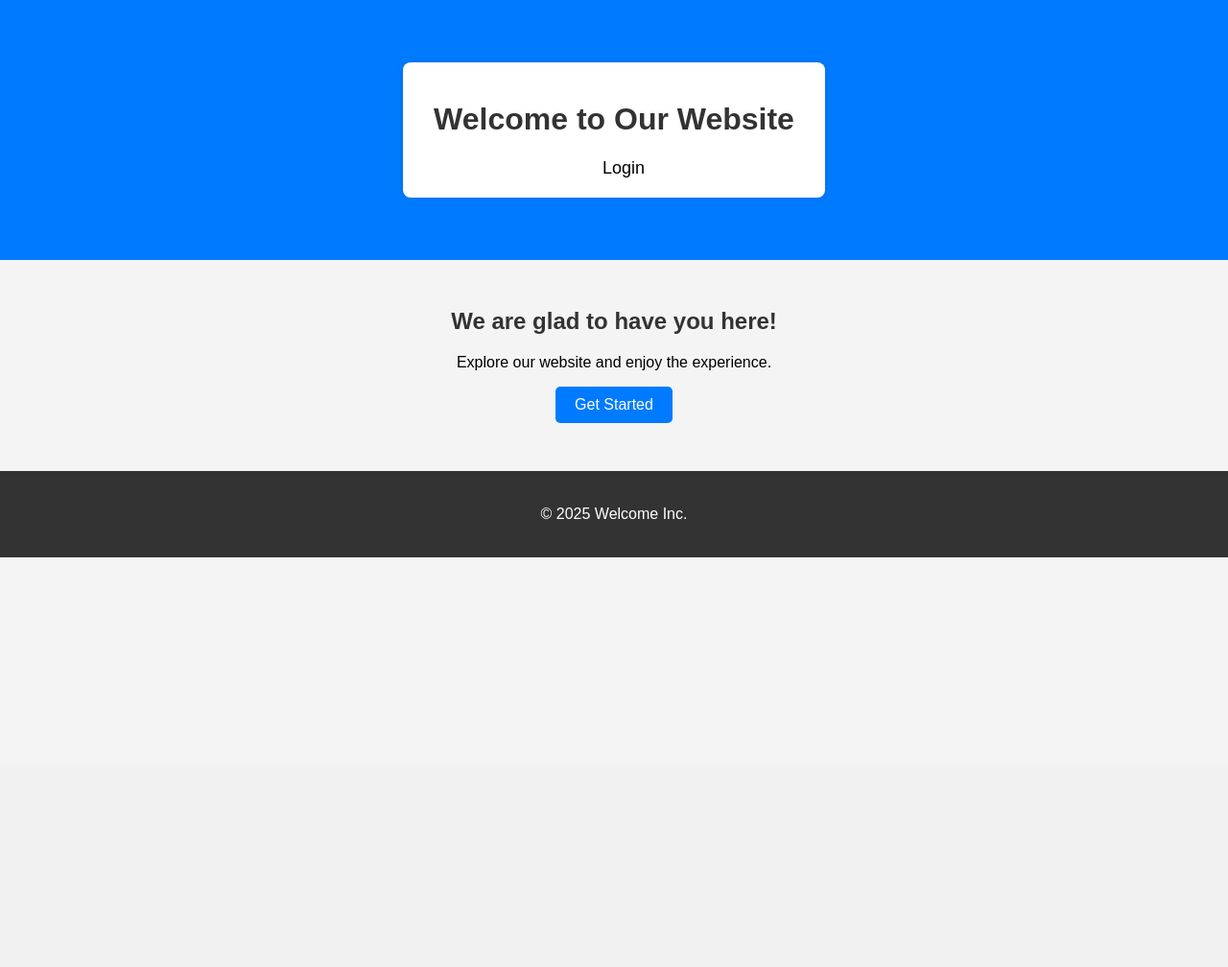
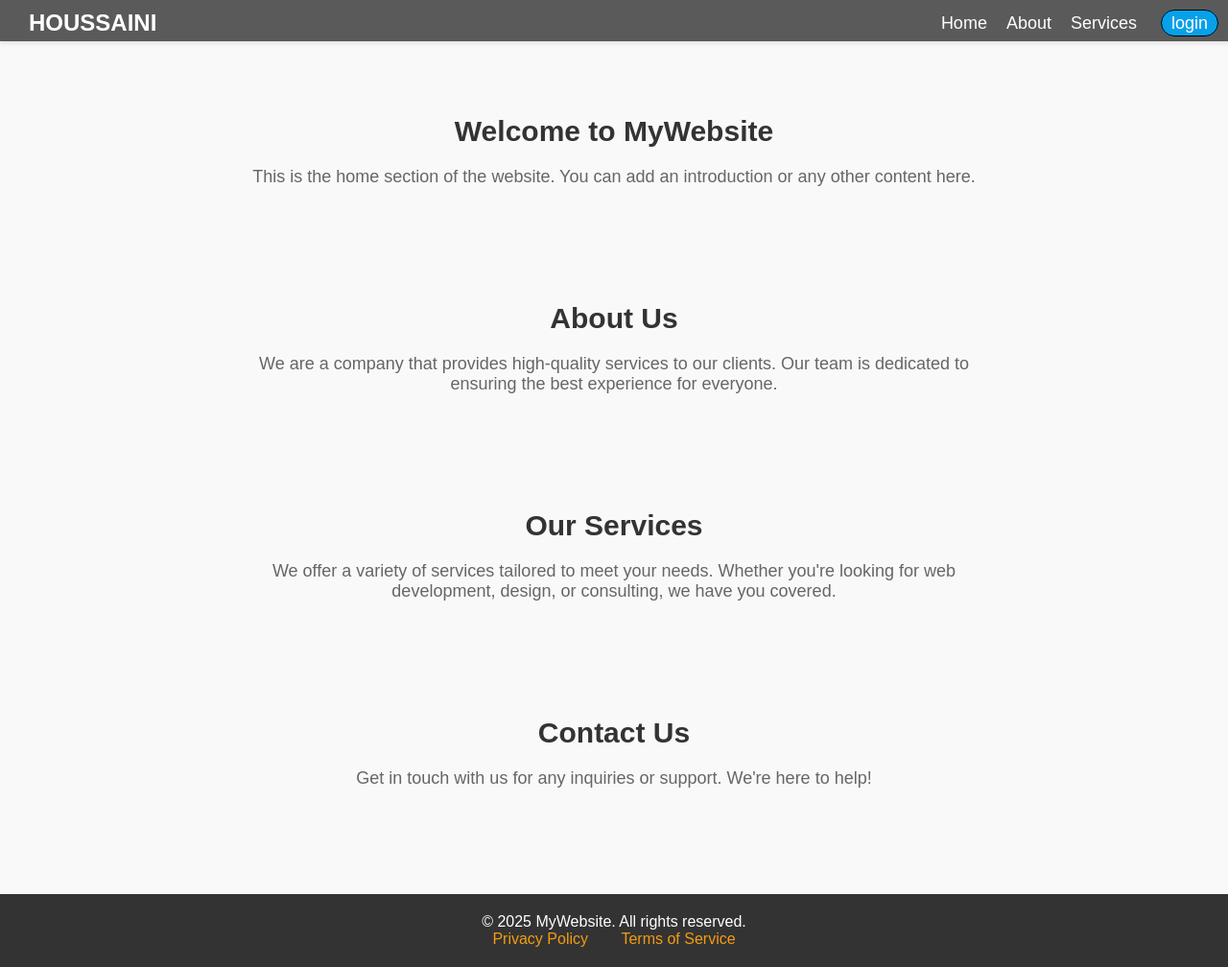
Before and after one commit to houssainiS/PFE, a Django app: template templates/login/index.html in a window 1280 px wide. Shown: the whole page at 96% size. Before the commit the page ends 581 px from the top, so only its background shows below. Run offline with Django 3.2, Linux system fonts and the light colour scheme; the template is opened without the code that fills it, so the values that code supplies are empty.

Commit message:
changed style for the welcome page , login & register

```diff
--- a/static/css/login_style.css
+++ b/static/css/login_style.css
@@ -1,88 +1,95 @@
-/* General Styles */
-body {
-    font-family: Arial, sans-serif;
+* {
     margin: 0;
     padding: 0;
-    background: #f4f4f4;
+    box-sizing: border-box;
+    font-family: 'Arial', sans-serif;
+}
+
+body {
+    background-color: #f4f7fa;
+    display: flex;
+    justify-content: center;
+    align-items: center;
+    height: 100vh;
+    margin: 0;
+}
+
+.container {
+    background-color: white;
+    padding: 30px;
+    padding-top: 50px;
+    border-radius: 8px;
+    box-shadow: 0 4px 8px rgba(0, 0, 0, 0.1);
+    width: 100%;
+    max-width: 400px;
     text-align: center;
 }
 
-.container {
-    max-width: 400px;
-    margin: 50px auto;
-    padding: 20px;
-    background: white;
-    box-shadow: 0 0 10px rgba(0, 0, 0, 0.1);
-    border-radius: 8px;
+h2 {
+    margin-bottom: 20px;
+    font-size: 24px;
+    color: #333;
+    font-weight: 600;
 }
 
-h1, h2 {
-    color: #333;
-}
-
-/* Header */
-header {
-    background: #007bff;
-    color: white;
-    padding: 15px;
-    text-align: center;
-}
-
-nav a {
-    color: black;
-    text-decoration: none;
-    font-size: 18px;
-    margin-left: 20px;
-}
-
-/* Hero Section */
-.hero {
-    margin: 50px auto;
-    text-align: center;
-}
-
-#cta-button {
-    background: #007bff;
-    color: white;
-    border: none;
-    padding: 10px 20px;
-    font-size: 16px;
-    cursor: pointer;
-    border-radius: 5px;
-}
-
-/* Forms */
 form {
     display: flex;
     flex-direction: column;
+    gap: 20px;
 }
 
-input {
+input[type="text"],
+input[type="password"],
+input[type="email"],
+input[type="username"] {
+    padding: 10px;
+    border: 1px solid #ccc;
+    border-radius: 4px;
+    font-size: 16px;
     width: 100%;
-    padding: 10px;
-    margin: 10px 0;
-    border: 1px solid #ddd;
-    border-radius: 5px;
+}
+
+input[type="text"]:focus,
+input[type="password"]:focus {
+    border-color: #5c6bc0;
+    outline: none;
 }
 
 button {
-    background: #007bff;
+    padding: 12px;
+    background-color: #5c6bc0;
+    border: none;
     color: white;
-    padding: 10px;
-    border: none;
+    font-size: 16px;
+    border-radius: 4px;
     cursor: pointer;
-    border-radius: 5px;
+    transition: background-color 0.3s;
 }
 
 button:hover {
-    background: #0056b3;
+    background-color: #3f4a8a;
 }
 
-/* Footer */
-footer {
-    margin-top: 50px;
-    padding: 20px;
-    background: #333;
-    color: white;
-    text-align: center;
+p {
+    color: #777;
+    font-size: 14px;
 }
+
+a {
+    color: #5c6bc0;
+    text-decoration: none;
+}
+
+a:hover {
+    text-decoration: underline;
+}
+
+p {
+    margin-top: 20px;
+}
+
+.error {
+    color: red;
+    font-size: 14px;
+    margin-top: 10px;
+}
--- /dev/null
+++ b/static/css/welcome.css
@@ -0,0 +1,117 @@
+* {
+    scroll-behavior: smooth;
+    margin: 0;
+    padding: 0;
+}
+
+body {
+    font-family: Arial, sans-serif;
+    background-color: #f9f9f9;
+    padding-top: 60px; /* Add padding to prevent the header from covering content */
+}
+
+.header {
+    display: flex;
+    justify-content: space-between;
+    align-items: center;
+    background-color: rgba(51, 51, 51, 0.1); /* 0.1 opacity */ /* Initially invisible */
+    padding: 10px 30px 5px 30px;
+    box-shadow: none;
+    transition: all 0.3s ease-in-out;
+    position: fixed; /* Fix the header at the top */
+    top: 0; /* Align it to the top */
+    left: 0;
+    width: 100%; /* Ensure the header spans the full width */
+    z-index: 10; /* Ensure the header stays on top of other elements */
+}
+
+.logo {
+    font-size: 24px;
+    font-weight: bold;
+    color: #333;
+    text-transform: uppercase;
+}
+
+.nav-links {
+    list-style: none;
+    display: flex;
+    gap: 20px;
+}
+
+.nav-links li {
+    margin: 0;
+}
+
+.nav-links a {
+    text-decoration: none;
+    color: #333;
+    font-size: 18px;
+    transition: color 0.3s ease;
+}
+
+/* Header becomes visible when hovered */
+.header:hover {
+    background-color: rgba(51, 51, 51, 0.8); /* 0.5 opacity for the background */
+    box-shadow: 0 2px 5px rgba(0, 0, 0, 0.1);
+}
+
+/* Make links white when the header is hovered */
+.header:hover .logo, .header:hover .nav-links a {
+    color: #fff;
+}
+
+/* Make the links orange when hovered over individually */
+.nav-links a:hover {
+    color: #08a0e9 !important; /* Orange color on individual hover */
+}
+
+/* Section styles */
+section {
+    padding: 60px 30px;
+    text-align: center;
+}
+
+h2 {
+    font-size: 30px;
+    color: #333;
+    margin-bottom: 20px;
+}
+
+.section-content {
+    font-size: 18px;
+    color: #666;
+    max-width: 800px;
+    margin: 0 auto;
+}
+
+/* Footer styles */
+footer {
+    background-color: #333;
+    color: white;
+    text-align: center;
+    padding: 20px;
+    margin-top: 50px;
+}
+
+footer a {
+    color: #f39c12;
+    text-decoration: none;
+    margin: 0 15px;
+}
+
+footer a:hover {
+    text-decoration: underline;
+}
+
+.login-btn{
+    border: 1px solid black !important;
+    padding: 3px 10px;
+    border-radius: 20px;
+    margin-right: 40px;
+    margin-left: 5px;
+    background-color: #08a0e9 !important;
+    color: white !important
+}
+.login-btn:hover{
+    background-color: #333 !important;
+}
--- a/templates/login/index.html
+++ b/templates/login/index.html
@@ -5,28 +5,68 @@
     <meta name="viewport" content="width=device-width, initial-scale=1.0">
     <title>Welcome Page</title>
     {% load static %}
-    <link rel="stylesheet" href="{%static 'css/login_style.css'%}">
+    <link rel="stylesheet" href="{%static 'css/welcome.css'%}">
 </head>
 <body>
-    <header>
-        <div class="container">
-            <h1>Welcome to Our Website</h1>
-            <nav>
-                <a href="{% url 'login'%}">Login</a>
-            </nav>
-        </div>
+    <header class="header">
+        <div class="logo">Houssaini</div>
+        <nav>
+            <ul class="nav-links">
+                <li><a href="#home">Home</a></li>
+                <li><a href="#about">About</a></li>
+                <li><a href="#services">Services</a></li>
+                <li><a class="login-btn" href="{% url 'login'%}">login</a></li>
+            </ul>
+        </nav>
     </header>
-    <main>
-        <section class="hero">
-            <h2>We are glad to have you here!</h2>
-            <p>Explore our website and enjoy the experience.</p>
-            <button id="cta-button">Get Started</button>
-        </section>
-    </main>
+
+    <!-- Home Section -->
+    <section id="home">
+        <h2>Welcome to MyWebsite</h2>
+        <p class="section-content">This is the home section of the website. You can add an introduction or any other content here.</p>
+    </section>
+
+    <!-- About Section -->
+    <section id="about">
+        <h2>About Us</h2>
+        <p class="section-content">We are a company that provides high-quality services to our clients. Our team is dedicated to ensuring the best experience for everyone.</p>
+    </section>
+
+    <!-- Services Section -->
+    <section id="services">
+        <h2>Our Services</h2>
+        <p class="section-content">We offer a variety of services tailored to meet your needs. Whether you're looking for web development, design, or consulting, we have you covered.</p>
+    </section>
+
+    <!-- Contact Section -->
+    <section id="contact">
+        <h2>Contact Us</h2>
+        <p class="section-content">Get in touch with us for any inquiries or support. We're here to help!</p>
+    </section>
+
+    <!-- Footer -->
     <footer>
-        <p>&copy; 2025 Welcome Inc.</p>
+        <p>&copy; 2025 MyWebsite. All rights reserved.</p>
+        <a href="#">Privacy Policy</a>
+        <a href="#">Terms of Service</a>
     </footer>
 
-    <script src="script.js"></script>
+    <script>
+        let lastScrollTop = 0; // Track the last scroll position
+        const header = document.querySelector('.header');
+
+        window.addEventListener('scroll', function () {
+            let currentScroll = window.pageYOffset || document.documentElement.scrollTop;
+
+            if (currentScroll > lastScrollTop) {
+                // Scrolling down
+                header.style.top = "-80px"; // Hide header
+            } else {
+                // Scrolling up
+                header.style.top = "0"; // Show header
+            }
+            lastScrollTop = currentScroll <= 0 ? 0 : currentScroll; // For Mobile or negative scrolling
+        });
+    </script>
 </body>
 </html>
```
